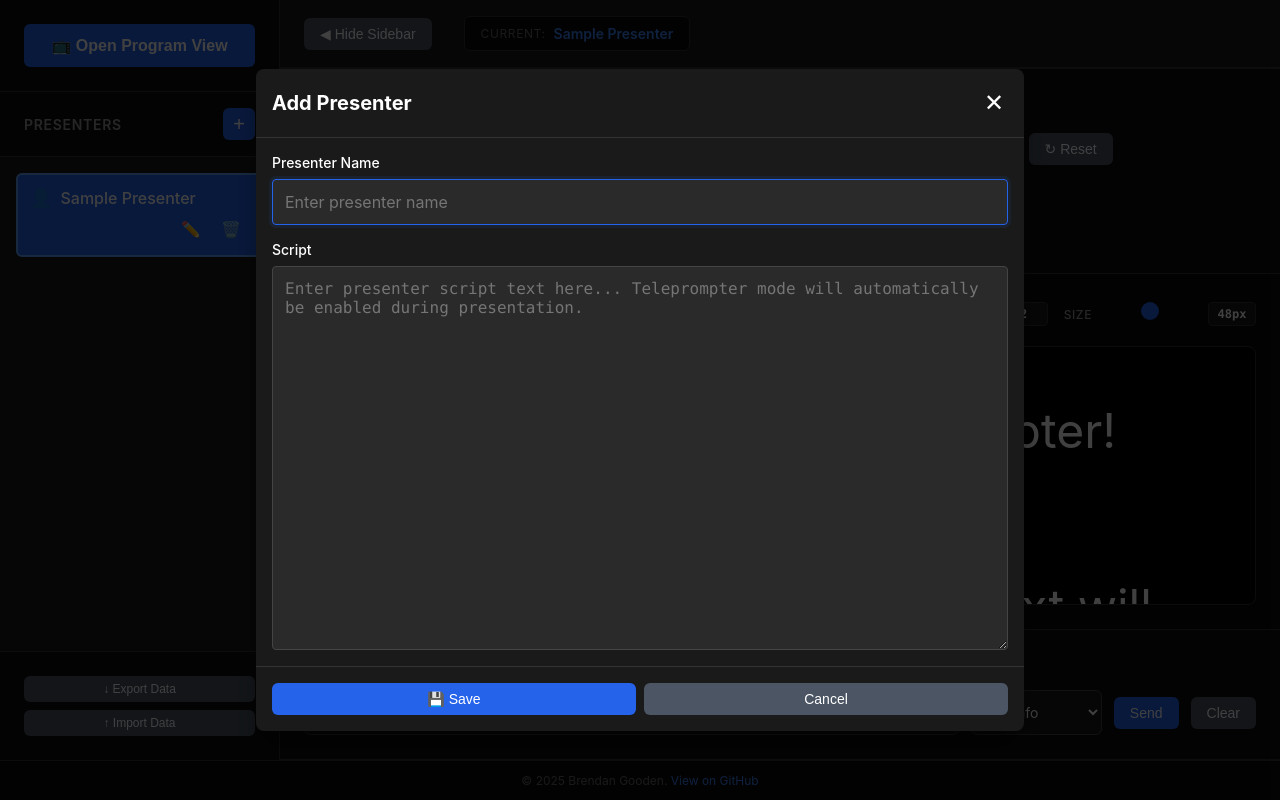
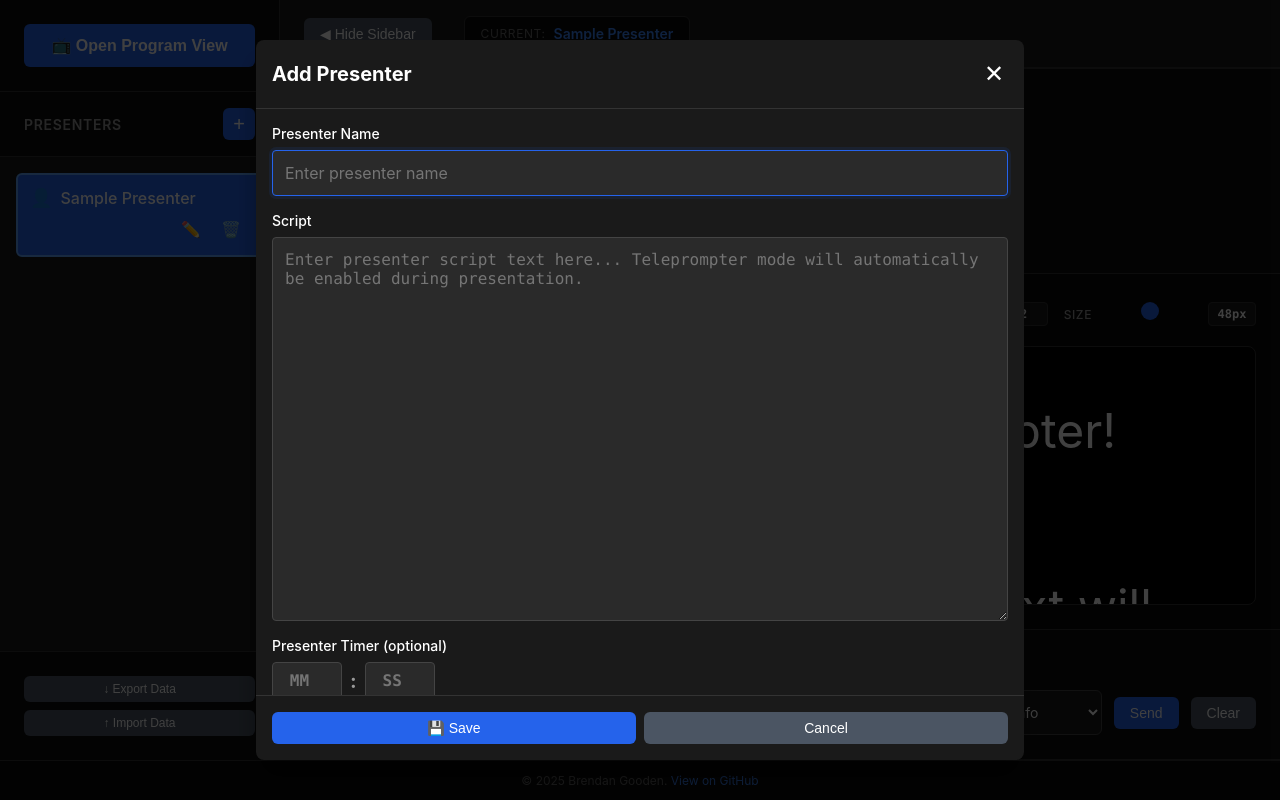
Before and after one commit to brendangooden/av-presenter-suite, a Vue app: page /control in a window 1280 px wide. Both pictures are taken after a click on the button "Add Presenter". Built offline with nearby package versions, Linux system fonts and the light colour scheme; the HTML template or start-up script is replaced by a standard one.

Commit message:
add:  timer setting per presenter

```diff
--- a/src/components/PresenterEditor.vue
+++ b/src/components/PresenterEditor.vue
@@ -25,6 +25,38 @@
             placeholder="Enter presenter script text here... Teleprompter mode will automatically be enabled during presentation."
             class="form-textarea"
           ></textarea>
+        </div>
+
+        <div class="form-group">
+          <label>Presenter Timer (optional)</label>
+          <div class="timer-config">
+            <input
+              v-model="timerMinutes"
+              type="number"
+              min="0"
+              max="999"
+              placeholder="MM"
+              class="time-input"
+            />
+            <span class="time-separator">:</span>
+            <input
+              v-model="timerSeconds"
+              type="number"
+              min="0"
+              max="59"
+              placeholder="SS"
+              class="time-input"
+            />
+            <button
+              v-if="timerMinutes || timerSeconds"
+              type="button"
+              class="timer-clear-btn"
+              @click="clearTimer"
+            >
+              Clear
+            </button>
+          </div>
+          <p class="form-hint">Leave blank to count up. Set a value to auto-start a countdown.</p>
         </div>
       </div>
 
@@ -56,12 +88,62 @@ const props = defineProps({
 
 const emit = defineEmits(['save', 'cancel'])
 
-const localPresenter = ref({ ...props.presenter })
+const normalizePresenter = (presenter) => ({
+  timerDurationMs: null,
+  ...presenter
+})
+
+const localPresenter = ref(normalizePresenter(props.presenter))
 const nameInput = ref(null)
+const timerMinutes = ref('')
+const timerSeconds = ref('')
+
+const syncTimerInputsFromPresenter = (presenter) => {
+  const duration = typeof presenter.timerDurationMs === 'number' && presenter.timerDurationMs > 0
+    ? presenter.timerDurationMs
+    : null
+
+  if (duration) {
+    timerMinutes.value = String(Math.floor(duration / 60000))
+    timerSeconds.value = String(Math.floor((duration % 60000) / 1000)).padStart(2, '0')
+  } else {
+    timerMinutes.value = ''
+    timerSeconds.value = ''
+  }
+}
+
+syncTimerInputsFromPresenter(localPresenter.value)
+
+const updateTimerDuration = () => {
+  const minutes = parseInt(timerMinutes.value, 10)
+  const seconds = parseInt(timerSeconds.value, 10)
+
+  const hasMinutes = !isNaN(minutes)
+  const hasSeconds = !isNaN(seconds)
+
+  if (!hasMinutes && !hasSeconds) {
+    localPresenter.value.timerDurationMs = null
+    return
+  }
+
+  const safeMinutes = hasMinutes ? Math.max(0, minutes) : 0
+  const safeSeconds = hasSeconds ? Math.max(0, Math.min(59, seconds)) : 0
+  const totalMs = safeMinutes * 60000 + safeSeconds * 1000
+  localPresenter.value.timerDurationMs = totalMs > 0 ? totalMs : null
+}
+
+const clearTimer = () => {
+  timerMinutes.value = ''
+  timerSeconds.value = ''
+  localPresenter.value.timerDurationMs = null
+}
 
 watch(() => props.presenter, (newVal) => {
-  localPresenter.value = { ...newVal }
+  localPresenter.value = normalizePresenter(newVal)
+  syncTimerInputsFromPresenter(localPresenter.value)
 }, { deep: true })
+
+watch([timerMinutes, timerSeconds], updateTimerDuration)
 
 const handleSave = () => {
   emit('save', { ...localPresenter.value })
@@ -169,6 +251,54 @@ onMounted(() => {
   font-family: 'Monaco', 'Courier New', monospace;
 }
 
+
+.timer-config {
+  display: flex;
+  align-items: center;
+  gap: 0.5rem;
+  flex-wrap: wrap;
+}
+
+.timer-config .time-input {
+  background: #2a2a2a;
+  border: 1px solid #444;
+  color: #fff;
+  padding: 0.5rem;
+  border-radius: 4px;
+  font-size: 1rem;
+  width: 70px;
+  text-align: center;
+  font-family: 'Monaco', 'Courier New', monospace;
+  font-weight: bold;
+}
+
+.timer-config .time-separator {
+  font-size: 1.25rem;
+  font-weight: bold;
+  color: #999;
+}
+
+.timer-clear-btn {
+  background: transparent;
+  border: 1px solid #444;
+  color: #f87171;
+  padding: 0.35rem 0.75rem;
+  border-radius: 4px;
+  cursor: pointer;
+  transition: all 0.2s;
+}
+
+.timer-clear-btn:hover {
+  border-color: #f87171;
+  color: #fca5a5;
+}
+
+.form-hint {
+  margin: 0.25rem 0 0;
+  font-size: 0.75rem;
+  color: #9ca3af;
+}
+
 .modal-footer {
   display: flex;
   gap: 0.5rem;
--- a/src/composables/useTeleprompterSync.js
+++ b/src/composables/useTeleprompterSync.js
@@ -22,7 +22,8 @@ const createInitialState = () => ({
     {
       id: 1,
       name: 'Sample Presenter',
-      script: 'Welcome to the teleprompter!\n\nThis is where your script text will appear.\n\nYou can scroll through it smoothly, adjust the speed, and control playback with the buttons below.\n\nAdd your own presenters and scripts using the menu on the left.'
+      script: 'Welcome to the teleprompter!\n\nThis is where your script text will appear.\n\nYou can scroll through it smoothly, adjust the speed, and control playback with the buttons below.\n\nAdd your own presenters and scripts using the menu on the left.',
+      timerDurationMs: null
     }
   ],
   selectedPresenterId: 1,
--- a/src/views/ControlView.vue
+++ b/src/views/ControlView.vue
@@ -251,6 +251,7 @@ const isNewPresenter = ref(false)
 const notification = ref(null)
 const confirmDialog = ref(null)
 const fileInputRef = ref(null)
+const lastAppliedTimer = ref({ presenterId: null, durationMs: null })
 
 const speed = ref(sync.state.speed)
 const fontSize = ref(sync.state.fontSize)
@@ -269,6 +270,32 @@ const hasScript = computed(() => {
 })
 
 const autoMode = computed(() => hasScript.value ? 'combined' : 'timer')
+
+watch(selectedPresenter, (presenter) => {
+  if (!presenter) return
+  const normalizedDuration = typeof presenter.timerDurationMs === 'number' && presenter.timerDurationMs > 0
+    ? presenter.timerDurationMs
+    : null
+
+  const prev = lastAppliedTimer.value
+  const hasChanged = prev.presenterId !== presenter.id || prev.durationMs !== normalizedDuration
+  if (!hasChanged) return
+
+  lastAppliedTimer.value = { presenterId: presenter.id, durationMs: normalizedDuration }
+
+  if (normalizedDuration) {
+    if (sync.state.timerMode !== 'down') {
+      sync.setTimerMode('down')
+    }
+    if (sync.state.durationMs !== normalizedDuration) {
+      sync.setTimerDuration(normalizedDuration)
+    }
+  } else if (sync.state.timerMode !== 'up') {
+    sync.setTimerMode('up')
+  }
+
+  sync.resetTimer()
+}, { immediate: true })
 
 // Open program view
 const openProgramView = () => {
```
